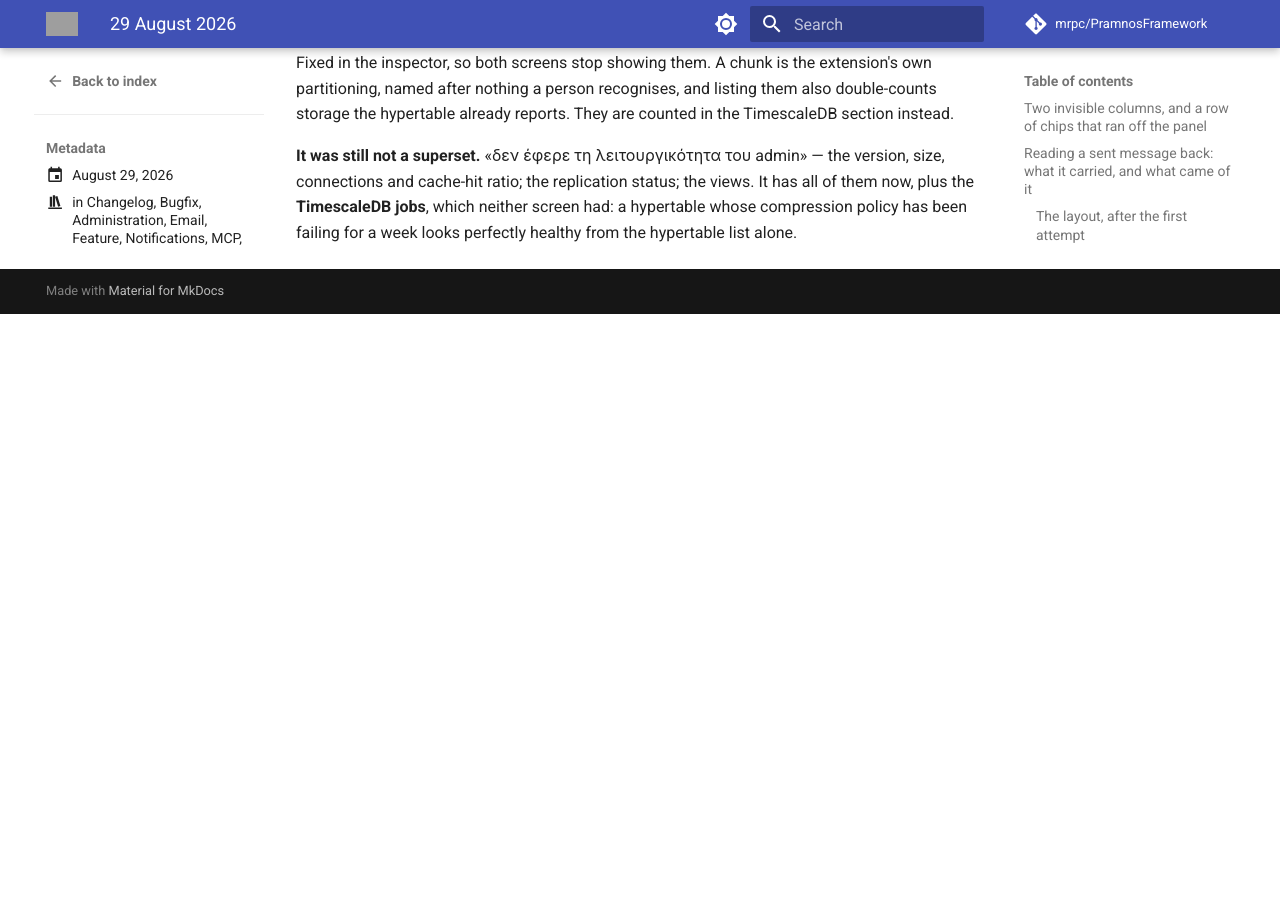
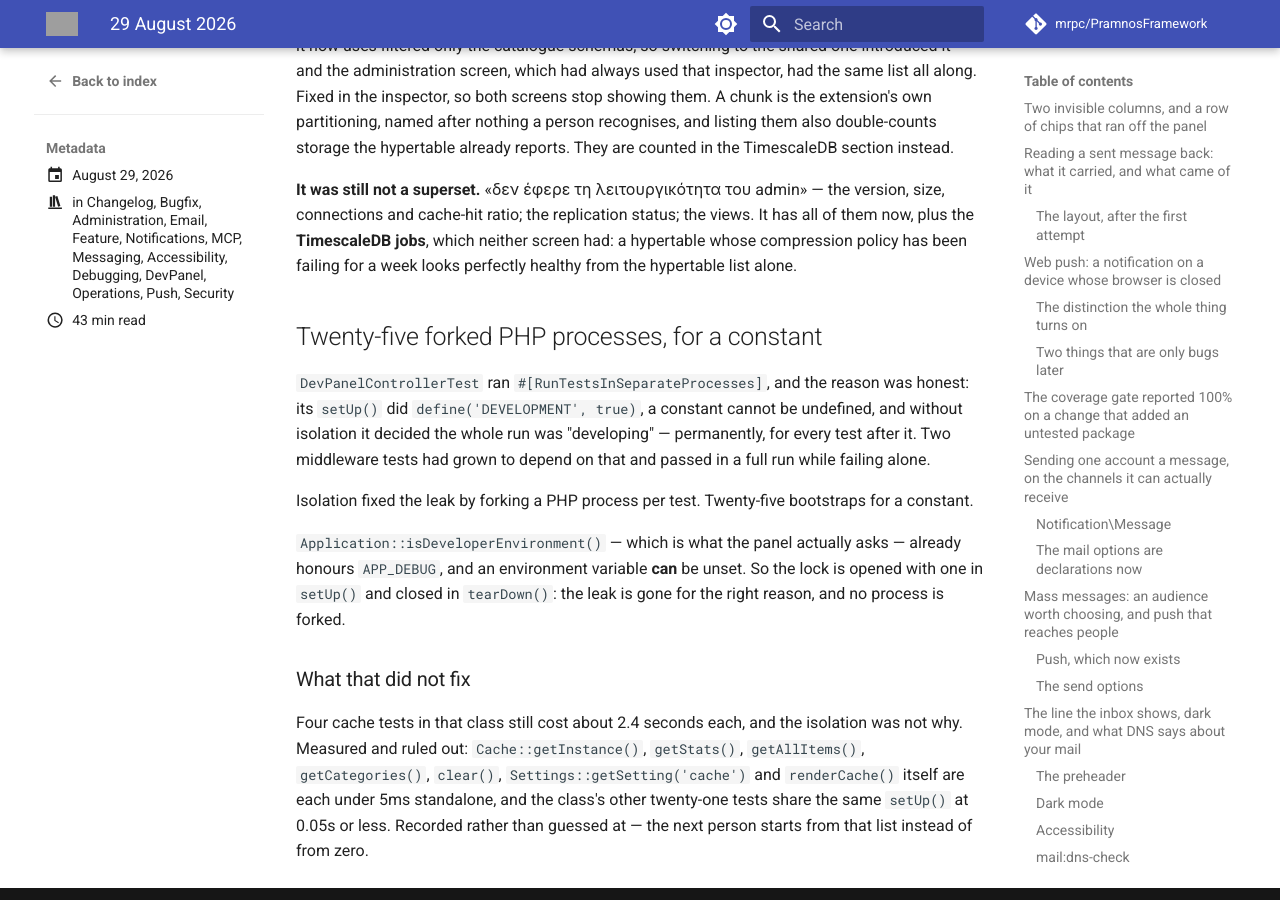
Before and after one commit to mrpc/PramnosFramework, an MkDocs documentation site: the page built from docs/version-history/posts/2026-08-29.md, in a window 1280 px wide and 900 px high, scrolled down 26804 px. Built offline with MkDocs 1.6.1 and Material for MkDocs 9.7.7, drawn with Linux system fonts in a browser that asks for light colours; comment, search, counter and statistics services are not loaded; before the commit the page ends 27118 px from its top, so only the background shows below that; some of the changed text lies outside the part shown; grey boxes are pictures that could not be loaded.

Commit message:
perf(tests): stop forking a PHP process per DevPanel test
`DevPanelControllerTest` ran `#[RunTestsInSeparateProcesses]` for an honest
reason: its `setUp()` did `define('DEVELOPMENT', true)`, a constant cannot be
undefined, and without isolation it decided the whole run was "developing" —
permanently, for every test after it. Two middleware tests had grown to depend
on that and passed in a full run while failing alone.

Isolation fixed the leak by forking a process per test. Twenty-five bootstraps
for a constant.

`Application::isDeveloperEnvironment()` — which is what the panel asks —
already honours `APP_DEBUG`, and an environment variable can be unset. Set in
`setUp()`, unset in `tearDown()`: the leak is gone for the right reason and no
process is forked.

This does **not** explain the four cache tests at ~2.4s each, and the changelog
records what was measured and ruled out — `Cache::getInstance()`, `getStats()`,
`getAllItems()`, `getCategories()`, `clear()`, `Settings::getSetting('cache')`
and `renderCache()` are each under 5ms standalone, and the class's other
twenty-one tests share the same setUp at 0.05s.

```diff
--- a/docs/version-history/posts/2026-08-29.md
+++ b/docs/version-history/posts/2026-08-29.md
@@ -45,6 +45,7 @@
 - An unread message was something you had to go looking for
 - Two development query logs that grew until the process died
 - The database tab, again: chunks, and the half of the admin screen it still lacked
+- Twenty-five forked PHP processes, for a constant
 <!-- more -->
 
 ## Two invisible columns, and a row of chips that ran off the panel
@@ -1093,3 +1094,26 @@
 connections and cache-hit ratio; the replication status; the views. It has all of them now, plus
 the **TimescaleDB jobs**, which neither screen had: a hypertable whose compression policy has
 been failing for a week looks perfectly healthy from the hypertable list alone.
+
+## Twenty-five forked PHP processes, for a constant
+
+`DevPanelControllerTest` ran `#[RunTestsInSeparateProcesses]`, and the reason was honest: its
+`setUp()` did `define('DEVELOPMENT', true)`, a constant cannot be undefined, and without
+isolation it decided the whole run was "developing" — permanently, for every test after it. Two
+middleware tests had grown to depend on that and passed in a full run while failing alone.
+
+Isolation fixed the leak by forking a PHP process per test. Twenty-five bootstraps for a
+constant.
+
+`Application::isDeveloperEnvironment()` — which is what the panel actually asks — already
+honours `APP_DEBUG`, and an environment variable **can** be unset. So the lock is opened with
+one in `setUp()` and closed in `tearDown()`: the leak is gone for the right reason, and no
+process is forked.
+
+### What that did not fix
+
+Four cache tests in that class still cost about 2.4 seconds each, and the isolation was not why.
+Measured and ruled out: `Cache::getInstance()`, `getStats()`, `getAllItems()`, `getCategories()`,
+`clear()`, `Settings::getSetting('cache')` and `renderCache()` itself are each under 5ms
+standalone, and the class's other twenty-one tests share the same `setUp()` at 0.05s or less.
+Recorded rather than guessed at — the next person starts from that list instead of from zero.
```
Also changed, not shown: other parts of docs/version-history/posts/2026-08-29.md (+1 -1 lines), 1 other file.
